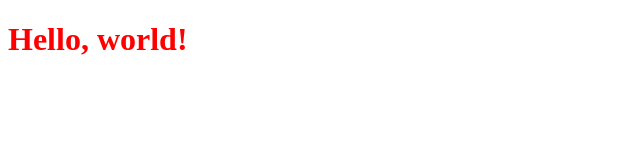
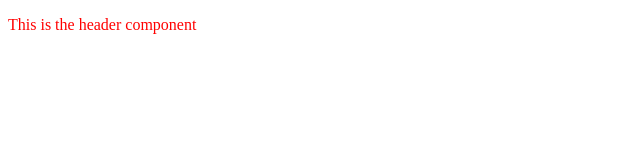
Before and after one commit to dlutrick/WeatherApiApp, a React app: page / in a window 1280 px wide. Shown: the whole page, without its empty margins (0-640 px from the left). Built offline with nearby package versions, Linux system fonts and the light colour scheme.

Commit message:
linked a component to the Main.js to test functionality

```diff
--- a/app/Main.js
+++ b/app/Main.js
@@ -1,10 +1,13 @@
 import React from "react";
 import ReactDOM from "react-dom";
+
+// Components
+import Header from "./components/Header";
 
 function Main() {
   return (
     <div>
-      <h1>Hello, world!</h1>
+      <Header />
     </div>
   );
 }
--- /dev/null
+++ b/app/components/Header.js
@@ -0,0 +1,14 @@
+import React, { useEffect } from "react";
+import { Link } from "react-router-dom";
+
+function Header() {
+  return (
+    <>
+      <header>
+        <p>This is the header component</p>
+      </header>
+    </>
+  );
+}
+
+export default Header;
--- a/app/index.html
+++ b/app/index.html
@@ -8,6 +8,6 @@
   </head>
   <body>
     <div id="root"></div>
-    <script src="/app/bundled.js"></script>
+    <script src="/bundled.js"></script>
   </body>
 </html>
--- a/package.json
+++ b/package.json
@@ -1,5 +1,5 @@
 {
-  "name": "WeatherApiApp",
+  "name": "weather-api-app",
   "version": "1.0.0",
   "description": "",
   "main": "Main.js",
```
